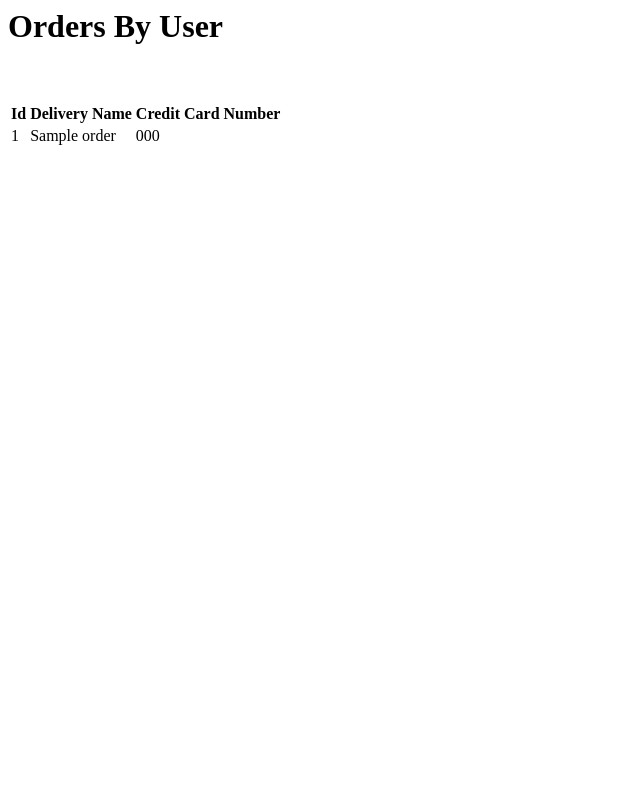
After one commit to fabiop35/springinactionEd6, a Spring Boot app: page /orders in a window 1280 px wide. The commit adds this page. Shown: the whole page, without its empty margins (0-640 px from the left). Run offline with Spring Boot 4, Linux system fonts and the light colour scheme; a user stored in the database is signed in; tables that the repository leaves empty hold one stand-in row (values such as "Sample post"); some of the project's set-up classes (security, data sources, template engines, error pages and the like) are left out, and stand-ins take their place.

Commit message:
Fix null user_id - Fix some tests errors - getOrders by user(Ok: ManyToOne)

```diff
--- a/src/main/java/com/examples/springexsecurity/IngredientRepository.java
+++ b/src/main/java/com/examples/springexsecurity/IngredientRepository.java
@@ -4,6 +4,9 @@ import org.springframework.data.repository.CrudRepository;
 
 import com.examples.springexsecurity.springinaction.tacos.Ingredient1;
 
+import org.springframework.stereotype.Component;
+
+@Component
 public interface IngredientRepository
          extends CrudRepository<Ingredient1, String> {
 
--- a/src/main/java/com/examples/springexsecurity/OrderController.java
+++ b/src/main/java/com/examples/springexsecurity/OrderController.java
@@ -12,10 +12,13 @@ import org.springframework.web.bind.annotation.RequestMapping;
 import org.springframework.web.bind.annotation.SessionAttributes;
 import org.springframework.web.bind.support.SessionStatus;
 
+import org.springframework.security.core.annotation.AuthenticationPrincipal;
 import org.springframework.security.access.prepost.PreAuthorize;
 
 import com.examples.springexsecurity.springinaction.tacos.TacoOrder;
 import com.examples.springexsecurity.springinaction.tacos.data.OrderRepository;
+
+import com.examples.springexsecurity.springinaction.tacos.data.User;
 
 @Controller
 @RequestMapping("/orders")
@@ -24,8 +27,9 @@ public class OrderController {
 
   private OrderRepository orderRepo;
 
-  public OrderController(OrderRepository orderRepo) {
-    this.orderRepo = orderRepo;
+  public OrderController(OrderRepository
+                               orderRepo) {
+     this.orderRepo = orderRepo;
   }
 
   @GetMapping("/current")
@@ -44,6 +48,18 @@ public class OrderController {
     return "getOrders";
   }
 
+  @GetMapping
+  public String ordersForUser(
+          @AuthenticationPrincipal User user,
+                                   Model model){
+
+     model.addAttribute("orders",
+        orderRepo.findByUserOrderByPlacedAtDesc(user));
+     System.out.println("### OrderController.ordersForUser.username: "+user.getUsername() );
+
+     return "orderList";
+  }
+
   @PostMapping
   public String processOrder(@Valid TacoOrder order, Errors errors, SessionStatus sessionStatus) {
     if (errors.hasErrors()) {
--- a/src/main/java/com/examples/springexsecurity/TacoOrder.java
+++ b/src/main/java/com/examples/springexsecurity/TacoOrder.java
@@ -11,6 +11,7 @@ import javax.persistence.GeneratedValue;
 import javax.persistence.GenerationType;
 import javax.persistence.Id;
 import javax.persistence.OneToMany;
+import javax.persistence.ManyToOne;
 import javax.validation.constraints.Digits;
 import javax.validation.constraints.NotBlank;
 import javax.validation.constraints.Pattern;
@@ -18,6 +19,8 @@ import javax.validation.constraints.Pattern;
 import org.hibernate.validator.constraints.CreditCardNumber;
 
 import lombok.Data;
+
+import com.examples.springexsecurity.springinaction.tacos.data.User;
 
 @Data
 @Entity
@@ -63,4 +66,7 @@ public class TacoOrder implements Serializable {
     this.tacos.add(taco);
   }
 
+  @ManyToOne
+  private User user;
+
 }
--- a/src/main/java/com/examples/springexsecurity/User.java
+++ b/src/main/java/com/examples/springexsecurity/User.java
@@ -7,8 +7,8 @@ import javax.persistence.GeneratedValue;
 import javax.persistence.GenerationType;
 import javax.persistence.Id;
 import org.springframework.security.core.GrantedAuthority;
-import org.springframework.security.core.authority.
-                                          SimpleGrantedAuthority;
+import org.springframework.security.core.authority.SimpleGrantedAuthority;
+
 import org.springframework.security.core.userdetails.UserDetails;
 import lombok.AccessLevel;
 import lombok.Data;
--- /dev/null
+++ b/src/main/resources/templates/orderList.html
@@ -0,0 +1,36 @@
+
+<html>
+ <head>
+  <title>Orders By User</title>
+ </head>
+
+ <body>
+
+    <h1>Orders By User</h1>
+    </br>
+    </br>
+
+    <table>
+     <thead>
+       <tr>
+        <th> Id </th>
+        <th> Delivery Name</th>
+        <th> Credit Card Number</th>
+       </tr>
+     </thead>
+     <tbody>
+      <tr th:if="${orders.empty}">
+       <td colspan="2">No Orders Available</td>       </tr>
+      <tr th:each="order: ${orders}">
+      <td>
+          <span th:text="${order.id}"/>
+      </td>
+      <td th:text="${order.deliveryName}"/>
+      <td th:text="${order.ccNumber}" />
+      </tr>
+     </tbody>
+    </table>
+
+
+ </body>
+</html>
--- a/src/main/resources/templates/registration.html
+++ b/src/main/resources/templates/registration.html
@@ -15,14 +15,14 @@
        th:action="@{/register}" id="registerForm">
 
    <label for="username">Username: </label>
-   <input type="text" name="username"/><br/>
+   <input type="text" id="username" name="username"/><br/>
 
    <label for="password">Password: </label>
    <label for="password">Password: </label>
 
-   <input type="password" name="password"/><br/>
+   <input type="password" id="password" name="password"/><br/>
    <label for="confirm">Confirm password: </label>
-   <input type="password" name="confirm"/><br/>
+   <input type="password" id="confirm" name="confirm"/><br/>
 
    <label for="fullname">Full name: </label>
    <input type="text" name="fullname"/><br/>
```
Also changed, not shown: src/main/java/com/examples/springexsecurity/DesignTacoController.java (+14 -6 lines), src/main/java/com/examples/springexsecurity/OrderRepository.java (+7 -1 lines), src/main/java/com/examples/springexsecurity/RegistrationController.java (+9 -9 lines), src/main/java/com/examples/springexsecurity/SecurityConfig.java (+10 -0 lines), src/main/java/com/examples/springexsecurity/TacoRepository.java (added, +10 -0 lines), 4 other files.
